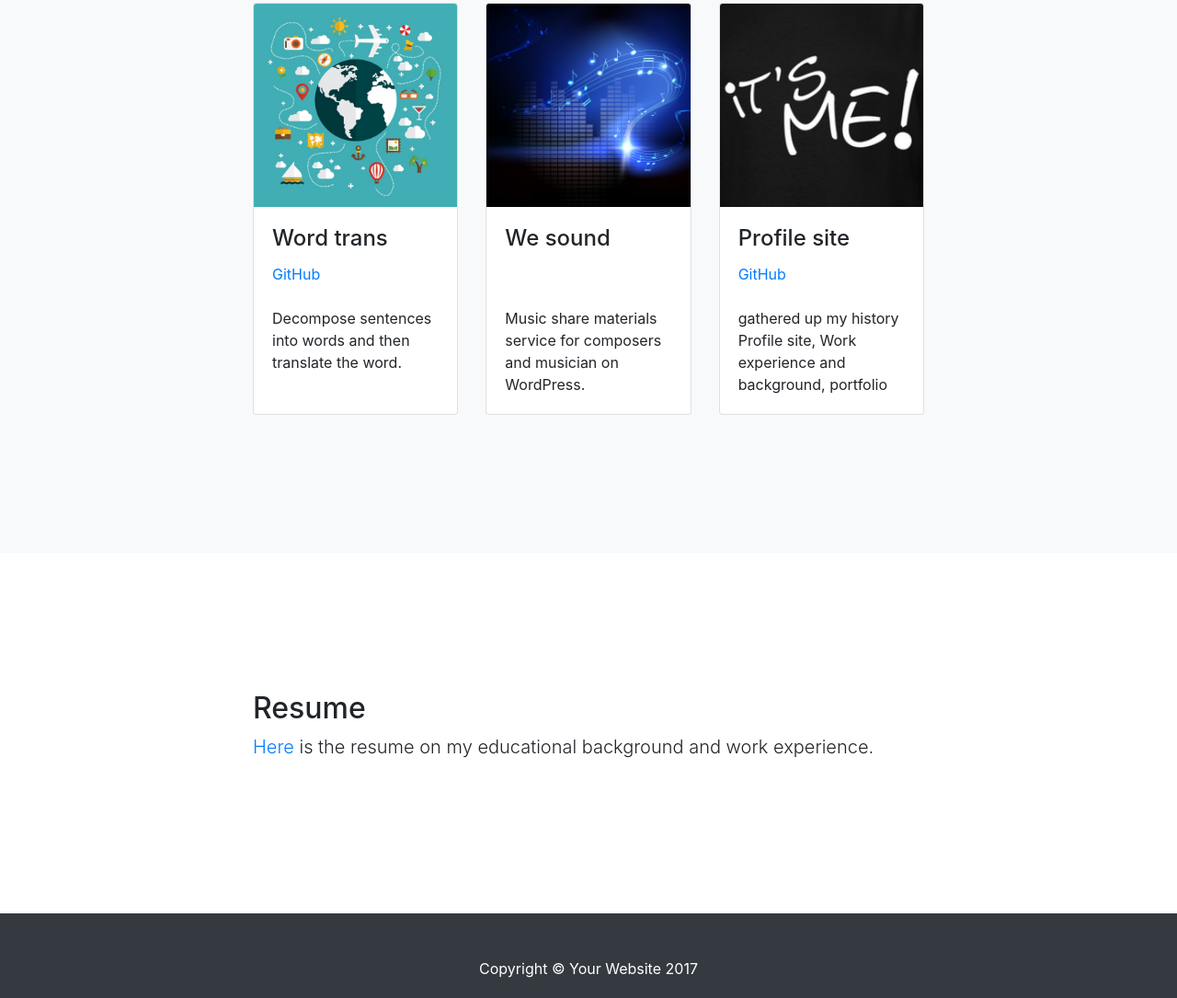
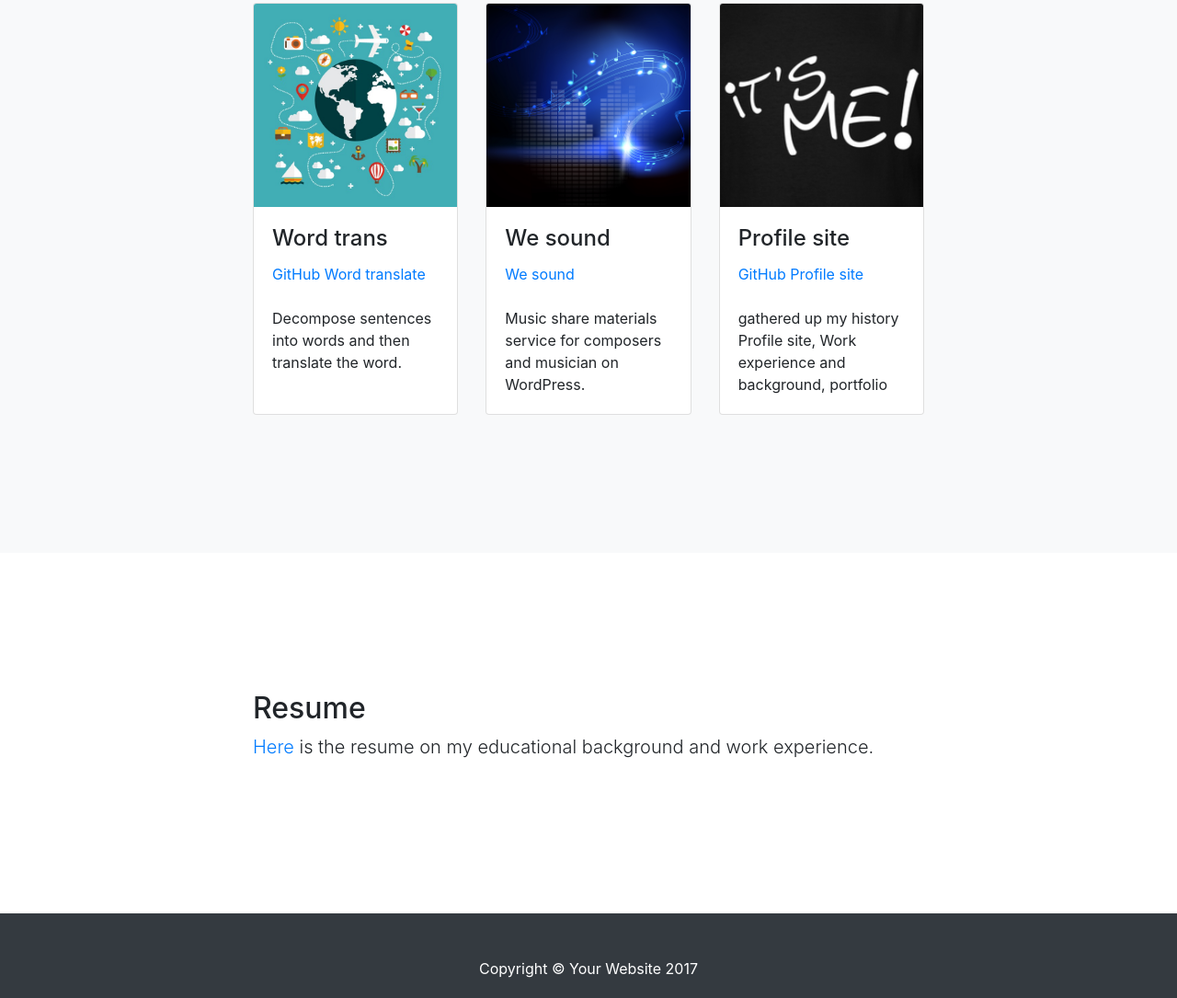
Before and after one commit to ryosuke-hujisawa/ryosuke-hujisawa.github.io, a plain HTML site: page index.html in a window 1280 px wide. Shown: the part 2074-3159 px from the top of the page at 92% size. Drawn offline with Linux system fonts and the light colour scheme.

Commit message:
add portfolio url

```diff
--- a/index.html
+++ b/index.html
@@ -186,7 +186,12 @@
     <img id="wordtranslate" style="cursor: hand; cursor:pointer;" class="card-img-top" src="./img/wordtranslate.jpg" alt="Card image cap">
     <div class="card-body">
       <h4 class="card-title">Word trans</h4>
-      <p class="card-text"><a href="https://github.com/ryosuke-hujisawa/WordTransProject">GitHub</a><br><br>Decompose sentences into words and then translate the word. </p>
+      <p class="card-text">
+
+        <a href="https://github.com/ryosuke-hujisawa/WordTransProject">GitHub</a>
+        <a href="http://wordtranslate.info/WordTrans/html/word_trans_en.html">Word translate</a>
+
+        <br><br>Decompose sentences into words and then translate the word. </p>
 
     </div>
   </div>
@@ -194,7 +199,10 @@
     <img id="wesound" style="cursor: hand; cursor:pointer;" class="card-img-top" src="./img/wesoud.jpg" alt="Card image cap">
     <div class="card-body">
       <h4 class="card-title">We sound</h4>
-      <p class="card-text"><a href="a.shtml"></a><br><br>Music share materials service for composers and musician on WordPress.</p>
+      <p class="card-text">
+        <a href="http://wesound.love/">We sound</a>
+
+        <br><br>Music share materials service for composers and musician on WordPress.</p>
 
     </div>
   </div>
@@ -202,7 +210,11 @@
     <img id="profile" style="cursor: hand; cursor:pointer;" class="card-img-top" src="./img/profile.jpg" alt="Card image cap">
     <div class="card-body">
       <h4 class="card-title">Profile site</h4>
-      <p class="card-text"><a href="https://github.com/ryosuke-hujisawa/ryosuke-hujisawa.github.io">GitHub</a><br><br>gathered up my history Profile site, Work experience and background, portfolio</p>
+      <p class="card-text">
+        <a href="https://github.com/ryosuke-hujisawa/ryosuke-hujisawa.github.io">GitHub</a>
+        <a href="https://ryosuke-hujisawa.github.io/">Profile site</a>
+
+        <br><br>gathered up my history Profile site, Work experience and background, portfolio</p>
 
     </div>
   </div>
```
